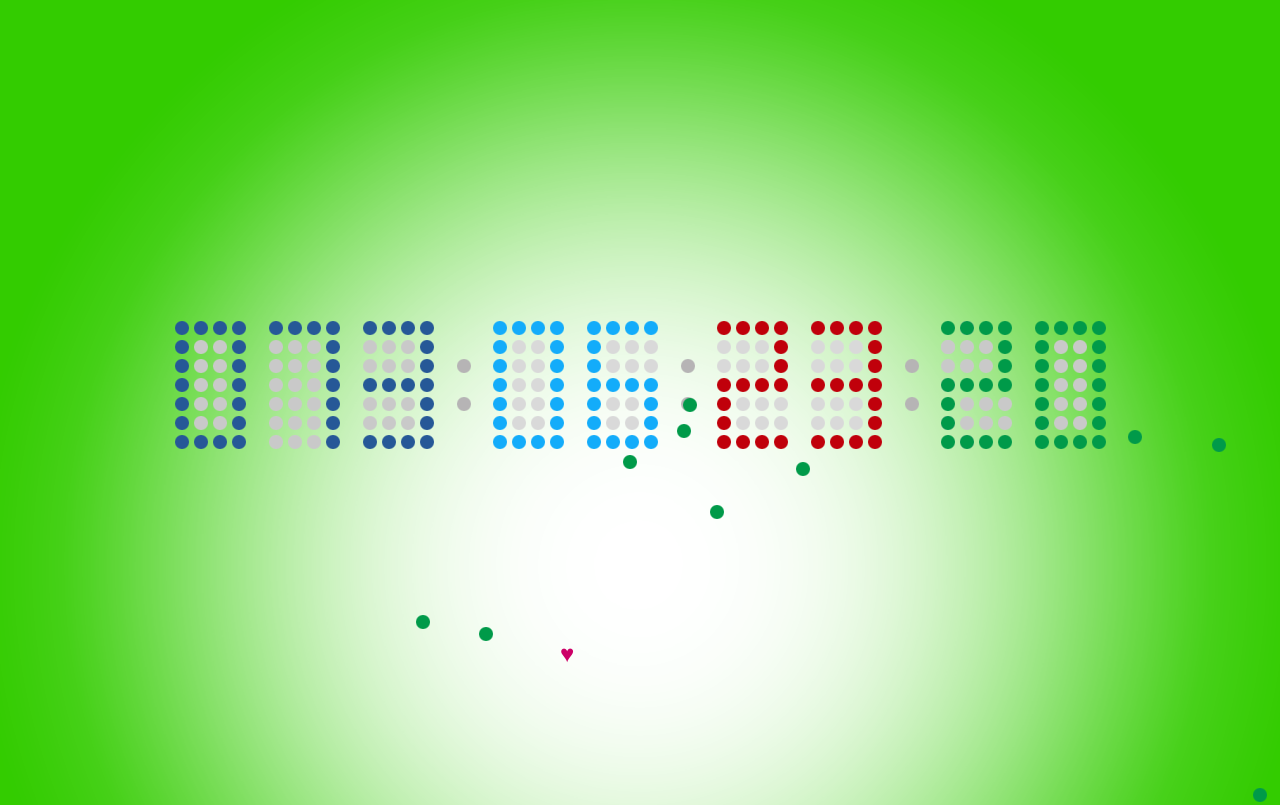
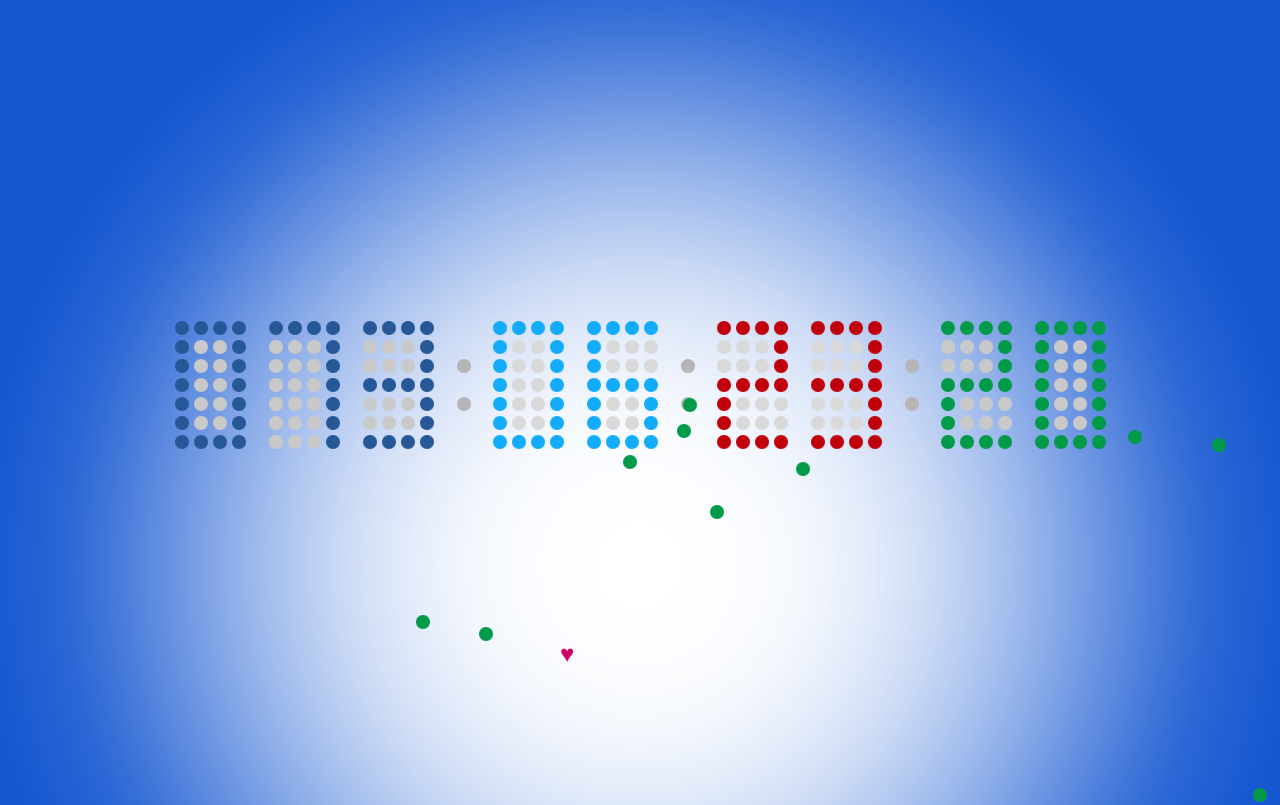
Before and after one commit to stephenLee/memorize, a plain HTML site: page index.html in a window 1280 px wide. Shown: the top 805 px of the page. Drawn offline with Linux system fonts and the light colour scheme.

Commit message:
Update css/style.css

```diff
--- a/css/style.css
+++ b/css/style.css
@@ -12,7 +12,8 @@ body {
 	-o-background-size: cover;
 	background-size: cover;
 	*/
-	background: #33CC00;
+       /*	background: #33CC00; */
+    background: #1557D1;
 }
 a {
     color: #205aaf;
```
